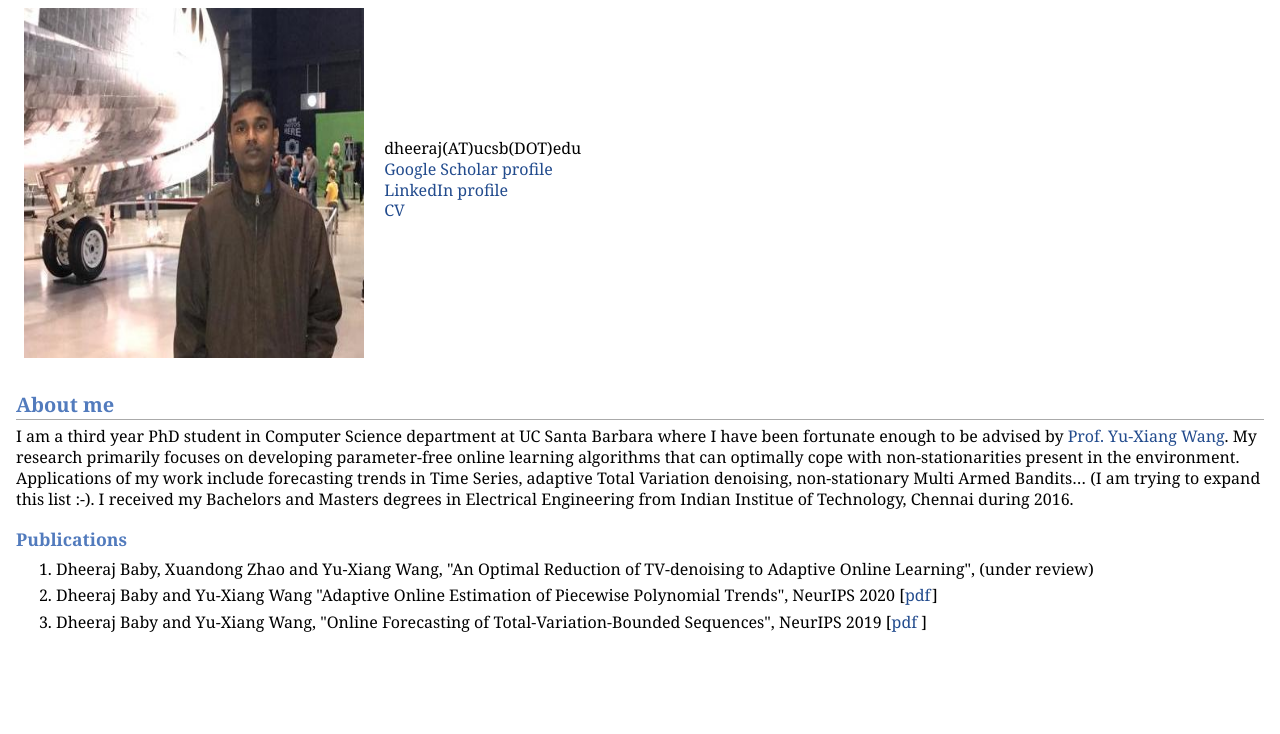
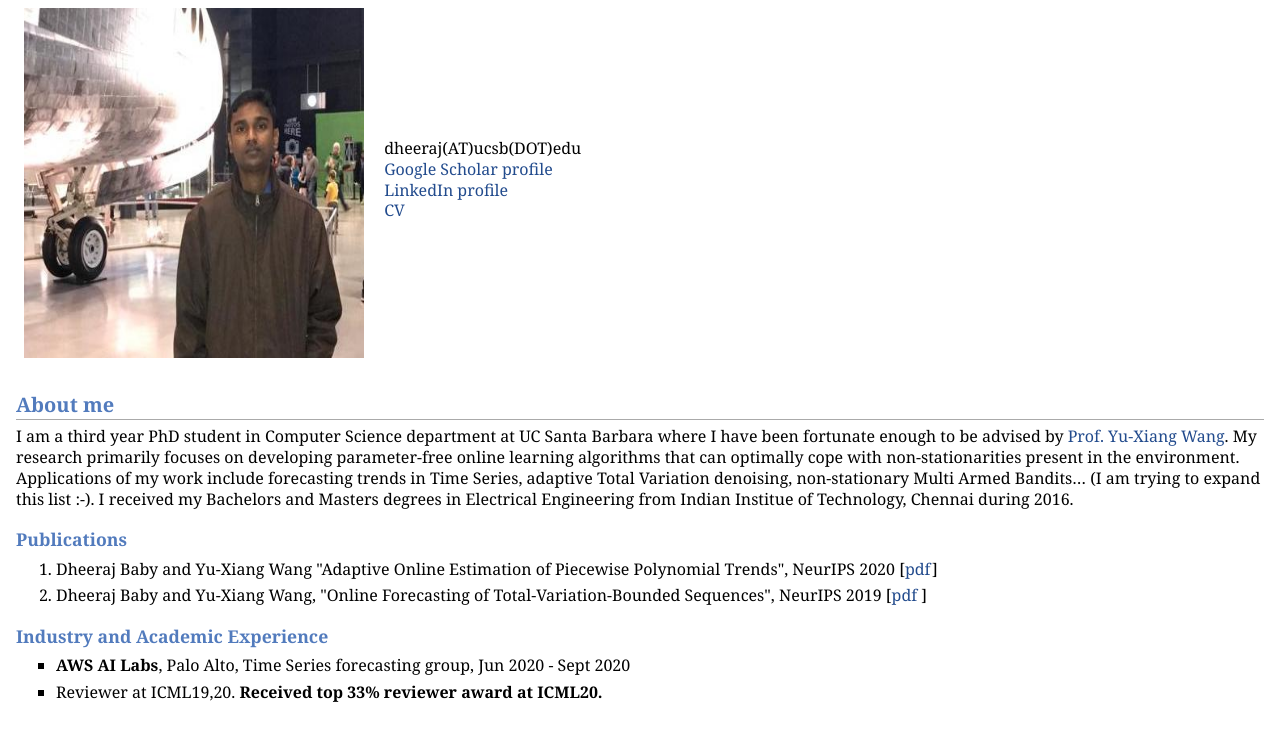
Before and after one commit to Dheeraj-B/dheeraj.github.io, a plain HTML site: page index.html in a window 1280 px wide. Shown: the part 66-800 px from the top of the page. Drawn offline with Linux system fonts and the light colour scheme.

Commit message:
added experiences

```diff
--- a/index.html
+++ b/index.html
@@ -21,13 +21,18 @@
 <p>I am a third year PhD student in Computer Science department at UC Santa Barbara where I have been fortunate enough to be advised by <a href="https://sites.cs.ucsb.edu/~yuxiangw/">Prof. Yu-Xiang Wang</a>. My research primarily focuses on developing parameter-free online learning algorithms that can optimally cope with non-stationarities present in the environment. Applications of my work include forecasting trends in Time Series, adaptive Total Variation denoising, non-stationary Multi Armed Bandits&hellip; (I am trying to expand this list :-). I received my Bachelors and Masters degrees in Electrical Engineering from Indian Institue of Technology, Chennai during 2016.</p>
 <h3>Publications </h3>
 <ol>
-<li><p>Dheeraj Baby, Xuandong Zhao and Yu-Xiang Wang, "An Optimal Reduction of TV-denoising to Adaptive Online Learning",  (under review)</p>
-</li>
 <li><p>Dheeraj Baby and Yu-Xiang Wang "Adaptive Online Estimation of Piecewise Polynomial Trends", NeurIPS 2020 [<a href="https://arxiv.org/pdf/2010.00073.pdf">pdf</a>]</p>
 </li>
 <li><p>Dheeraj Baby and Yu-Xiang Wang, "Online Forecasting of Total-Variation-Bounded Sequences", NeurIPS 2019 [<a href="https://arxiv.org/pdf/1906.03364.pdf">pdf</a> ]</p>
 </li>
 </ol>
+<h3>Industry and Academic Experience</h3>
+<ul>
+<li><p><b>AWS AI Labs</b>, Palo Alto, Time Series forecasting group, Jun 2020 - Sept 2020</p>
+</li>
+<li><p>Reviewer at ICML19,20. <b>Received top 33% reviewer award at ICML20.</b></p>
+</li>
+</ul>
 </div>
 </body>
 </html>
```
